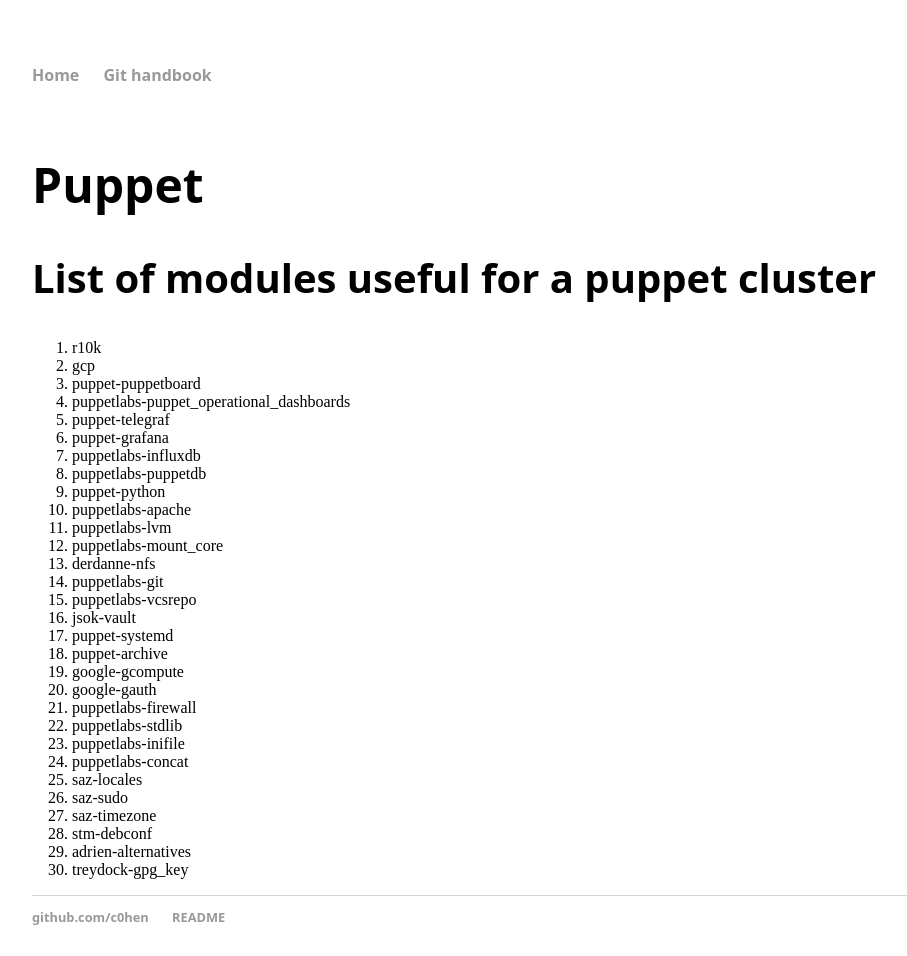
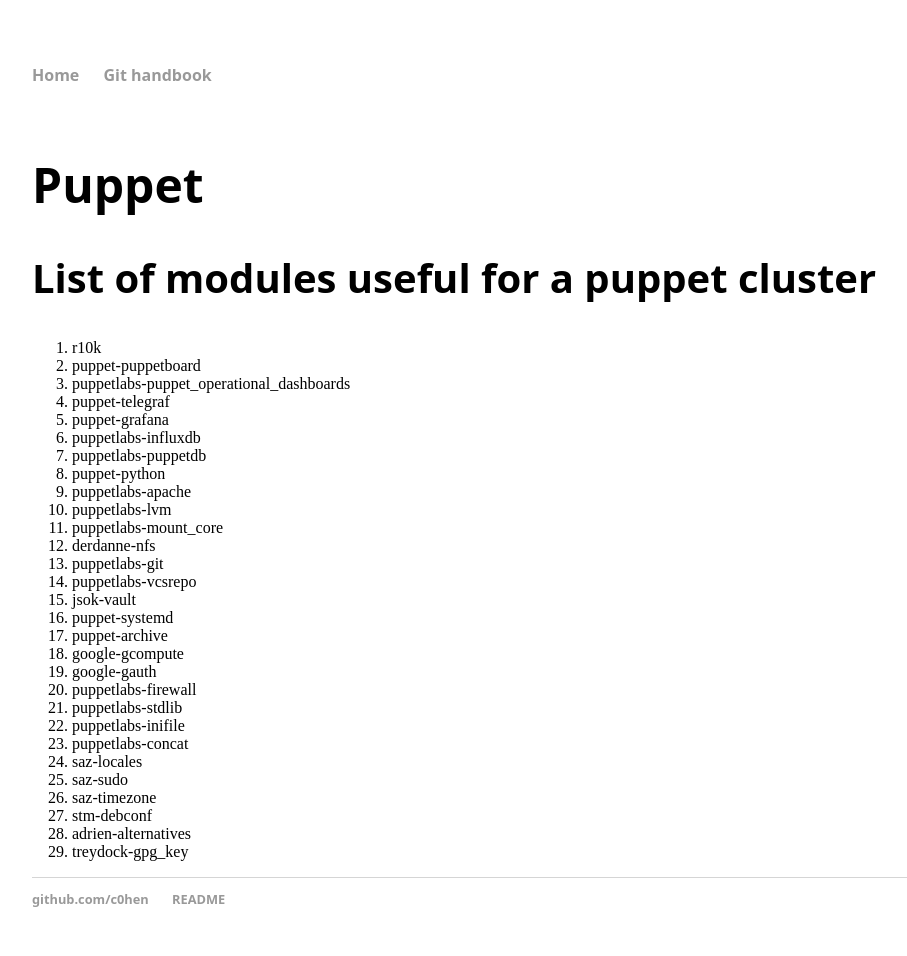
Before and after one commit to c0hen/c0hen, a Jekyll site: the page built from puppet.md, in a window 1280 px wide. Shown: the whole page, without its empty margins (96-1003 px from the left). Built offline with Jekyll 4.4.1, drawn with Linux system fonts in a browser that asks for light colours.

Commit message:
remove obvious modules

```diff
--- a/puppet.md
+++ b/puppet.md
@@ -7,7 +7,6 @@ tags: puppet modules coding
 ## List of modules useful for a puppet cluster
 
 1. r10k
-1. gcp
 1. puppet-puppetboard
 1. puppetlabs-puppet_operational_dashboards
 1. puppet-telegraf
```
